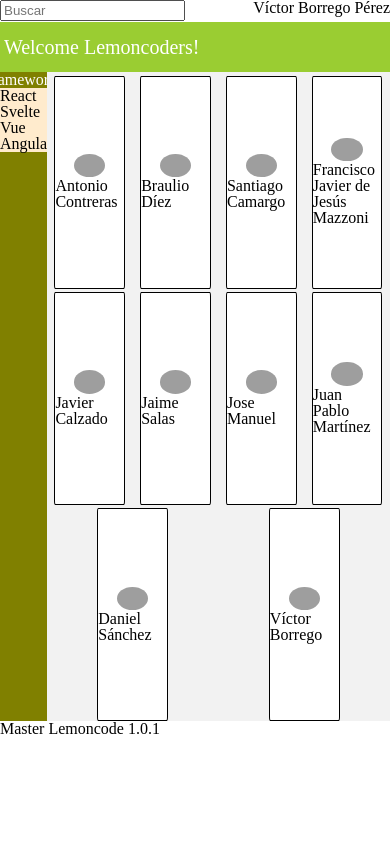
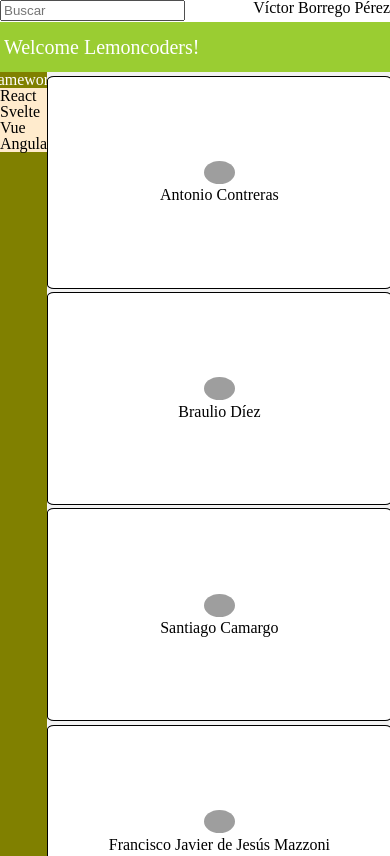
Before and after one commit to ajba/lemoncode-layout-extra, a website built with Parcel: page index.html in a window 390 px wide. Shown: the top 856 px of the page. Built offline with nearby package versions, Linux system fonts and the light colour scheme; grey boxes are pictures that could not be loaded.

Commit message:
[WIP] Media queries

```diff
--- a/package.json
+++ b/package.json
@@ -1,6 +1,6 @@
 {
   "name": "1-layout-extra",
-  "version": "1.0.1",
+  "version": "1.0.2",
   "description": "A layout extra project",
   "main": "index.js",
   "scripts": {
--- a/styles.scss
+++ b/styles.scss
@@ -79,3 +79,15 @@ main{
 .member-name{
     margin-top: 1%;
 }
+
+
+
+@media only screen and (max-width: 768px) {
+    .list {
+      flex-direction: column;
+    }
+
+    .card-item{
+        width: 100%;
+    }
+  }
```
